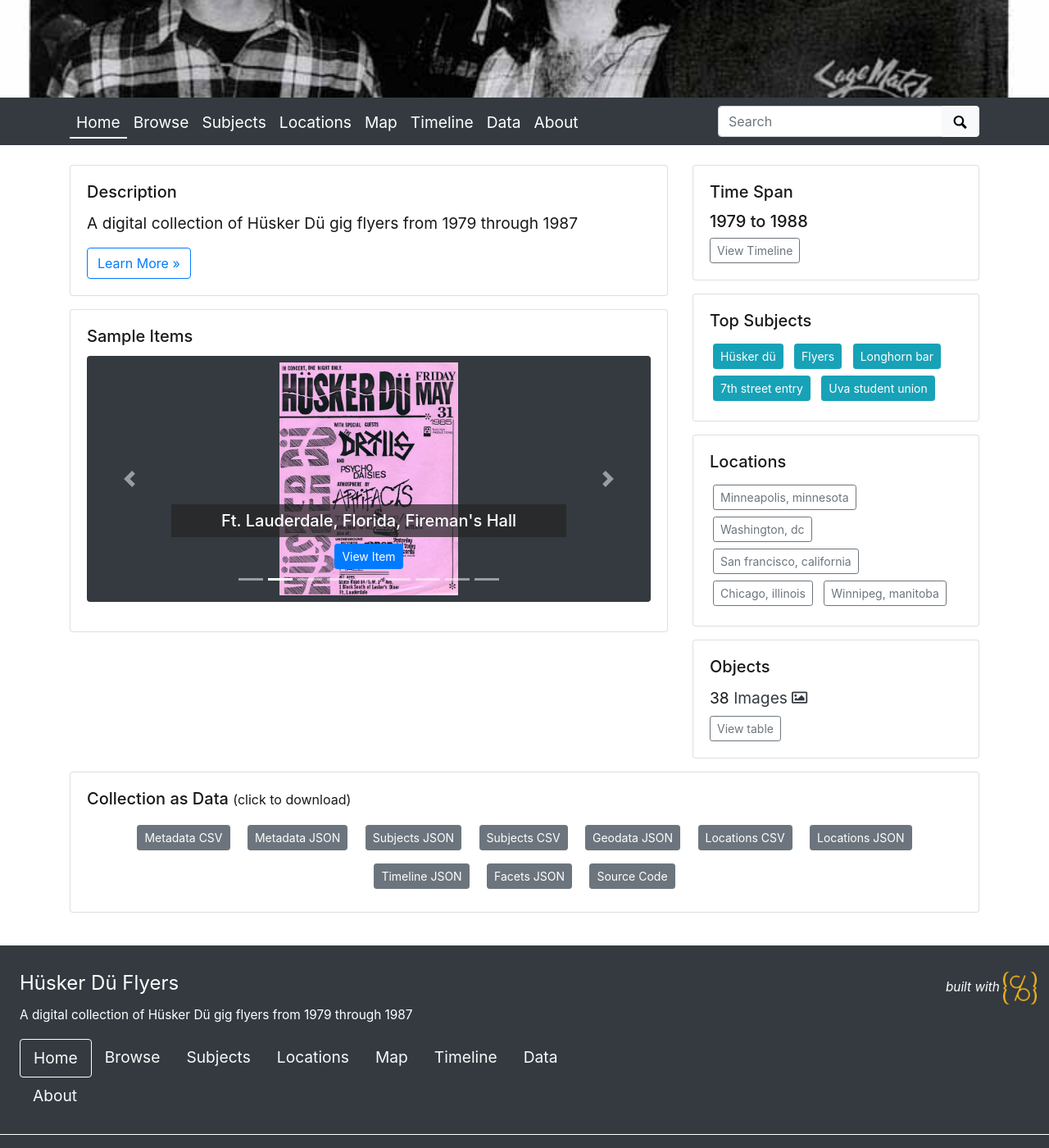
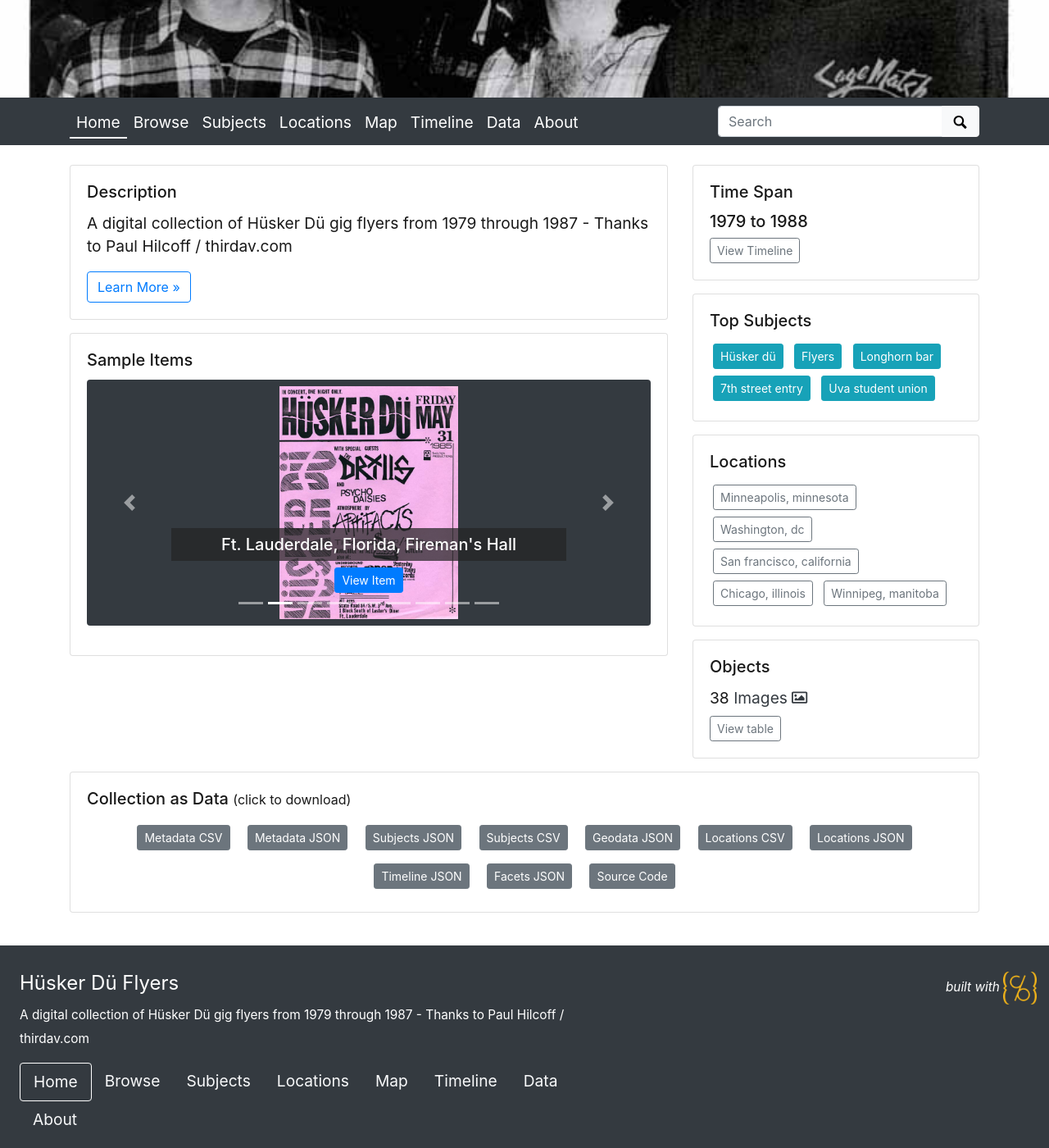
Before and after one commit to cbeyer-umd/Husker-Du-Flyers, a Jekyll site: the page built from index.md, in a window 1280 px wide and 1400 px high, scrolled down 462 px. Shown: the whole window at 82% size. Built offline with Jekyll 4.4.1, drawn with Linux system fonts in a browser that asks for light colours.

Commit message:
Update _config.yml

```diff
--- a/_config.yml
+++ b/_config.yml
@@ -25,7 +25,7 @@
 tagline: A collection of flyers for Hüsker Dü Gigs 1979 - 1987
 # description appears in meta tags and other locations
 # this description might appear in search result lists, keep around 160 characters max
-description: "A digital collection of Hüsker Dü gig flyers from 1979 through 1987"
+description: "A digital collection of Hüsker Dü gig flyers from 1979 through 1987 - Thanks to Paul Hilcoff / thirdav.com"
 # creator of the digital collection, to appear in meta tags; we typically use our GitHub usernames but feel free to just use your name
 author: CBeyer
 
```
